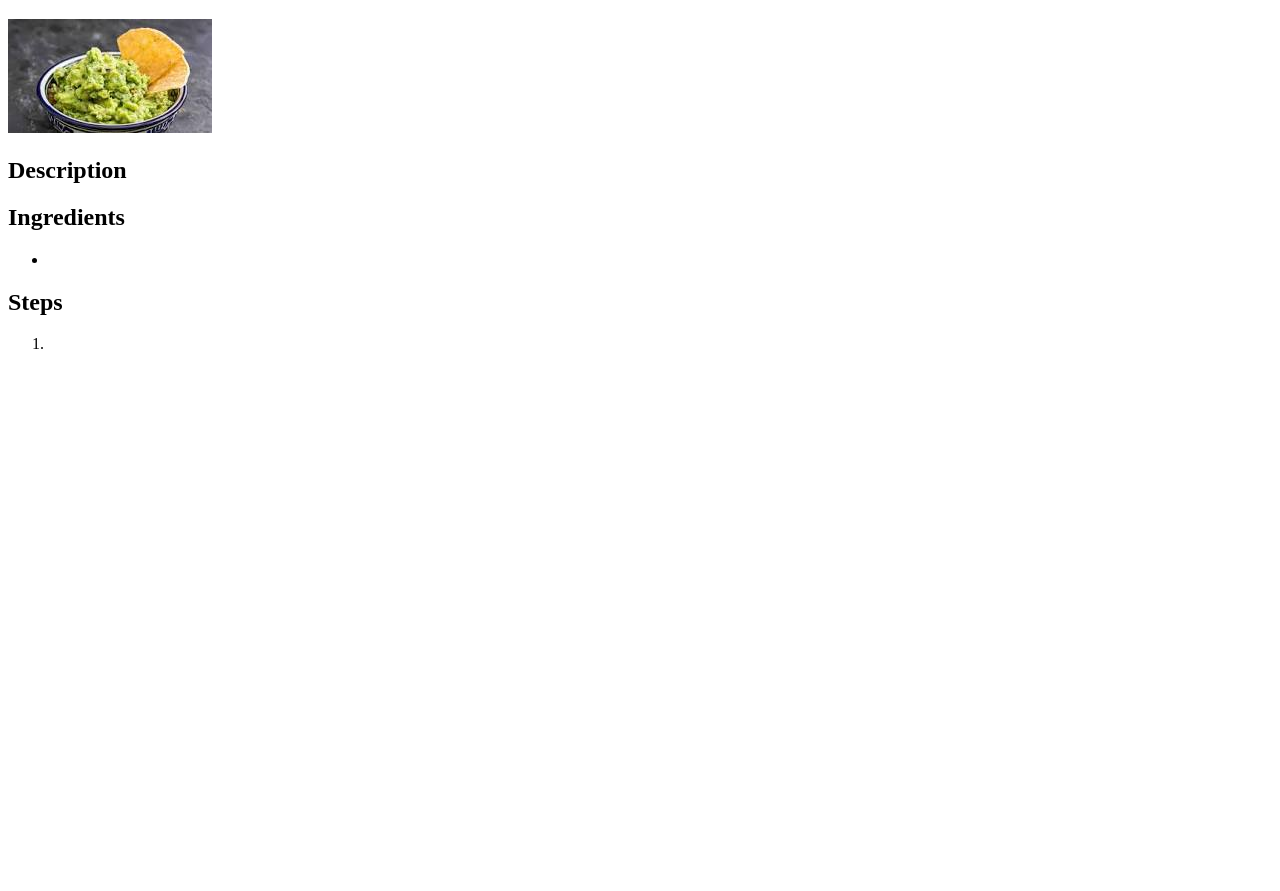
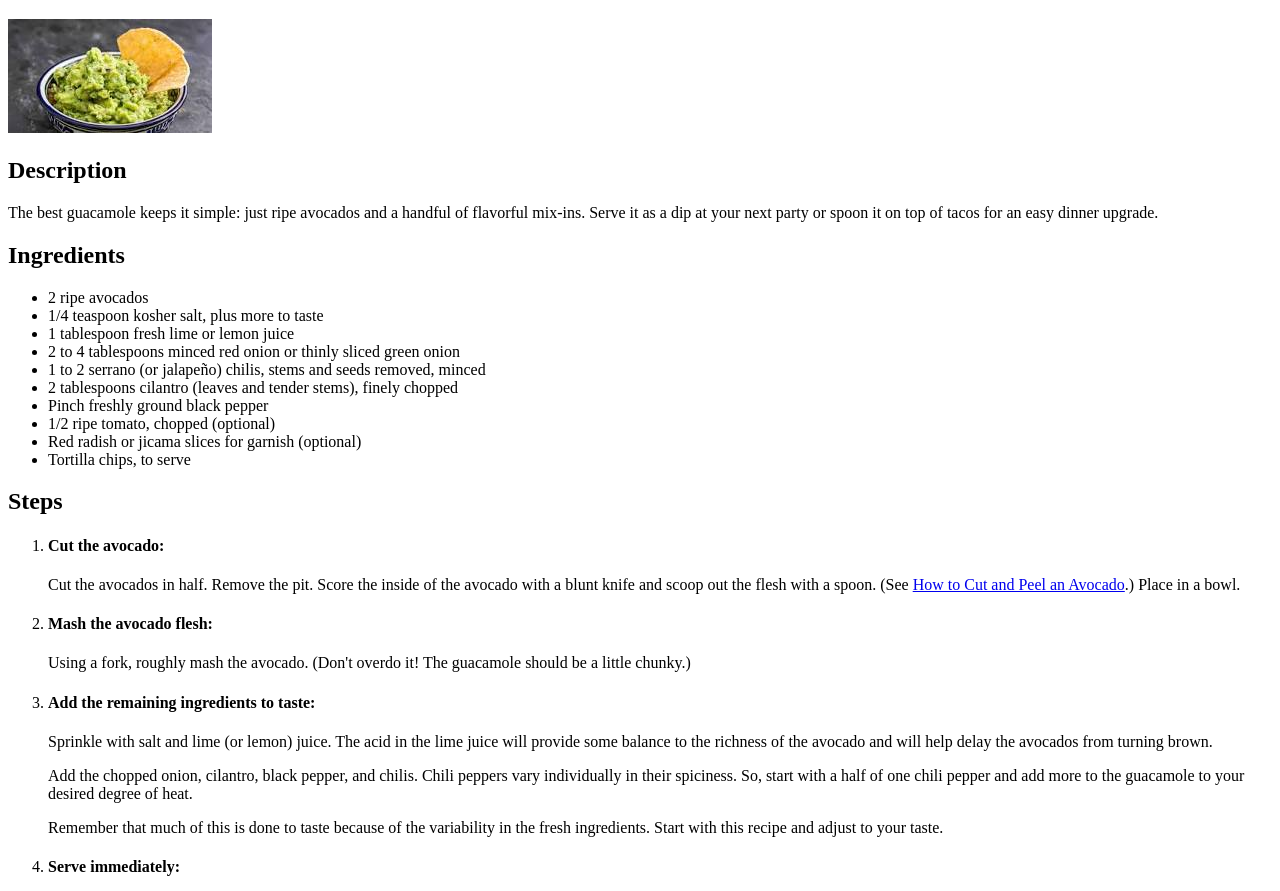
Before and after one commit to wiseowl93/odin-recipes, a plain HTML site: page recipes/guac.html in a window 1280 px wide. Shown: the part 61-952 px from the top of the page. Before the commit the page ends 800 px from the top, so only its background shows below. Drawn offline with Linux system fonts and the light colour scheme.

Commit message:
Add description, ingredients, and steps to guac.html

```diff
--- a/recipes/guac.html
+++ b/recipes/guac.html
@@ -11,16 +11,37 @@
         <img src="../img/guac.jpeg" alt="Guacamole">
 
         <h2>Description</h2>
-        <p></p>
+        <p>The best guacamole keeps it simple: just ripe avocados and a handful of flavorful mix-ins. Serve it as a dip at your next party or spoon it on top of tacos for an easy dinner upgrade.</p>
 
         <h2>Ingredients</h2>
         <p><ul>
-            <li></li>
+            <li>2 ripe avocados</li>
+            <li>1/4 teaspoon kosher salt, plus more to taste</li>
+            <li>1 tablespoon fresh lime or lemon juice</li>
+            <li>2 to 4 tablespoons minced red onion or thinly sliced green onion</li>
+            <li>1 to 2 serrano (or jalapeño) chilis, stems and seeds removed, minced</li>
+            <li>2 tablespoons cilantro (leaves and tender stems), finely chopped</li>
+            <li>Pinch freshly ground black pepper</li>
+            <li>1/2 ripe tomato, chopped (optional)</li>
+            <li>Red radish or jicama slices for garnish (optional)</li>
+            <li>Tortilla chips, to serve</li>
         </ul></p>
 
         <h2>Steps</h2>
         <p><ol>
-            <li></li>
+            <li><h4>Cut the avocado:</h4>
+            <p>Cut the avocados in half. Remove the pit. Score the inside of the avocado with a blunt knife and scoop out the flesh with a spoon. (See <a href="https://www.simplyrecipes.com/recipes/how_to_cut_and_peel_an_avocado/">How to Cut and Peel an Avocado</a>.) Place in a bowl.</p></li>
+            <li><h4>Mash the avocado flesh:</h4>
+            <p>Using a fork, roughly mash the avocado. (Don't overdo it! The guacamole should be a little chunky.)</p></li>
+            <li><h4>Add the remaining ingredients to taste:</h4>
+            <p>Sprinkle with salt and lime (or lemon) juice. The acid in the lime juice will provide some balance to the richness of the avocado and will help delay the avocados from turning brown.</p>
+            <p>Add the chopped onion, cilantro, black pepper, and chilis. Chili peppers vary individually in their spiciness. So, start with a half of one chili pepper and add more to the guacamole to your desired degree of heat.</p>
+            <p>Remember that much of this is done to taste because of the variability in the fresh ingredients. Start with this recipe and adjust to your taste.</p></li>
+            <li><h4>Serve immediately:</h4>
+            <p>If making a few hours ahead, place plastic wrap on the surface of the guacamole and press down to cover it to prevent air reaching it. (The oxygen in the air causes oxidation which will turn the guacamole brown.)</p>
+            <p>Garnish with slices of red radish or jigama strips. Serve with your choice of store-bought tortilla chips or make your own homemade tortilla chips.</p>
+            <p>Refrigerate leftover guacamole up to 3 days</p>
+            <p>Note: Chilling tomatoes hurts their flavor. So, if you want to add chopped tomato to your guacamole, add it just before serving.</p></li>
         </ol></p>
 
     </body>
```
